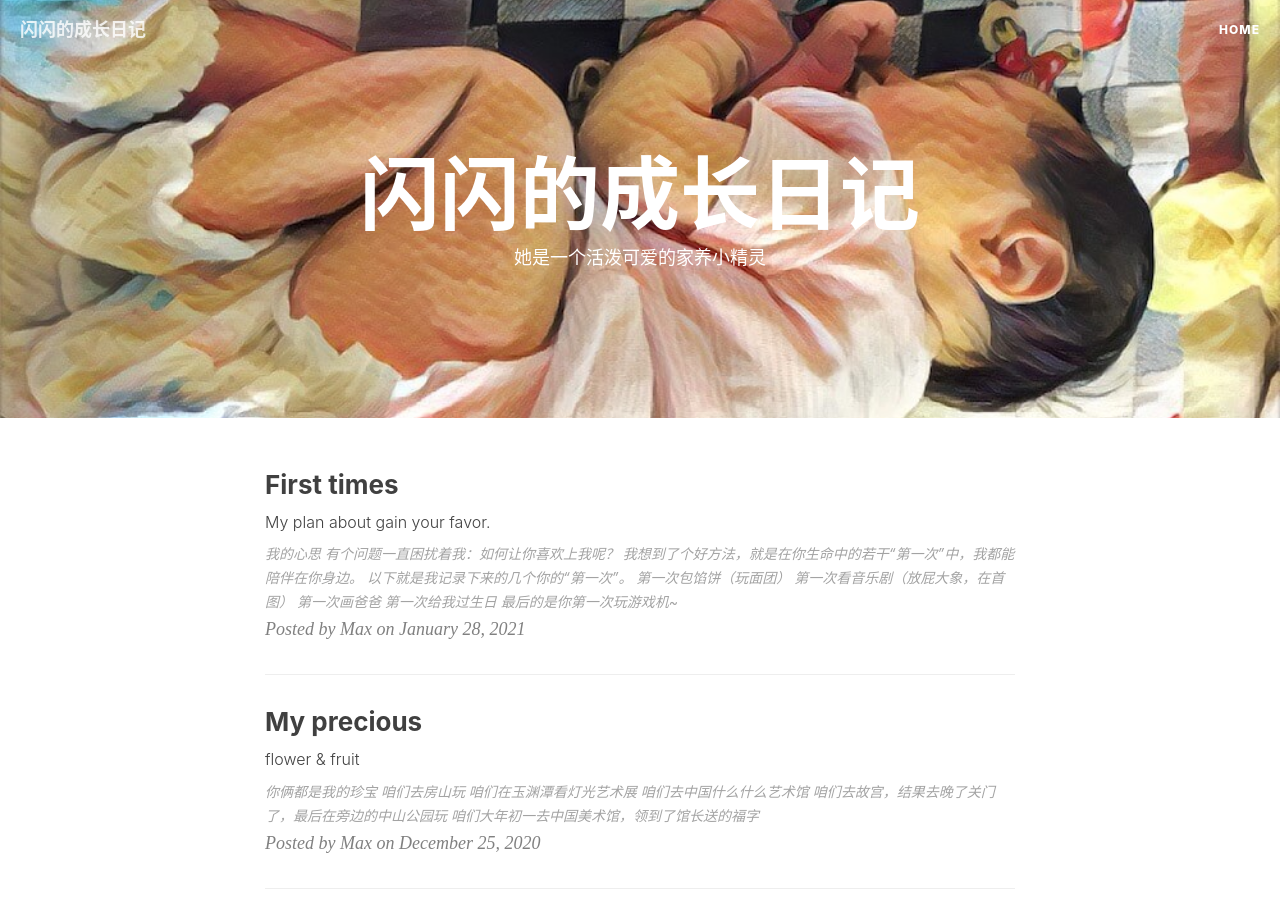
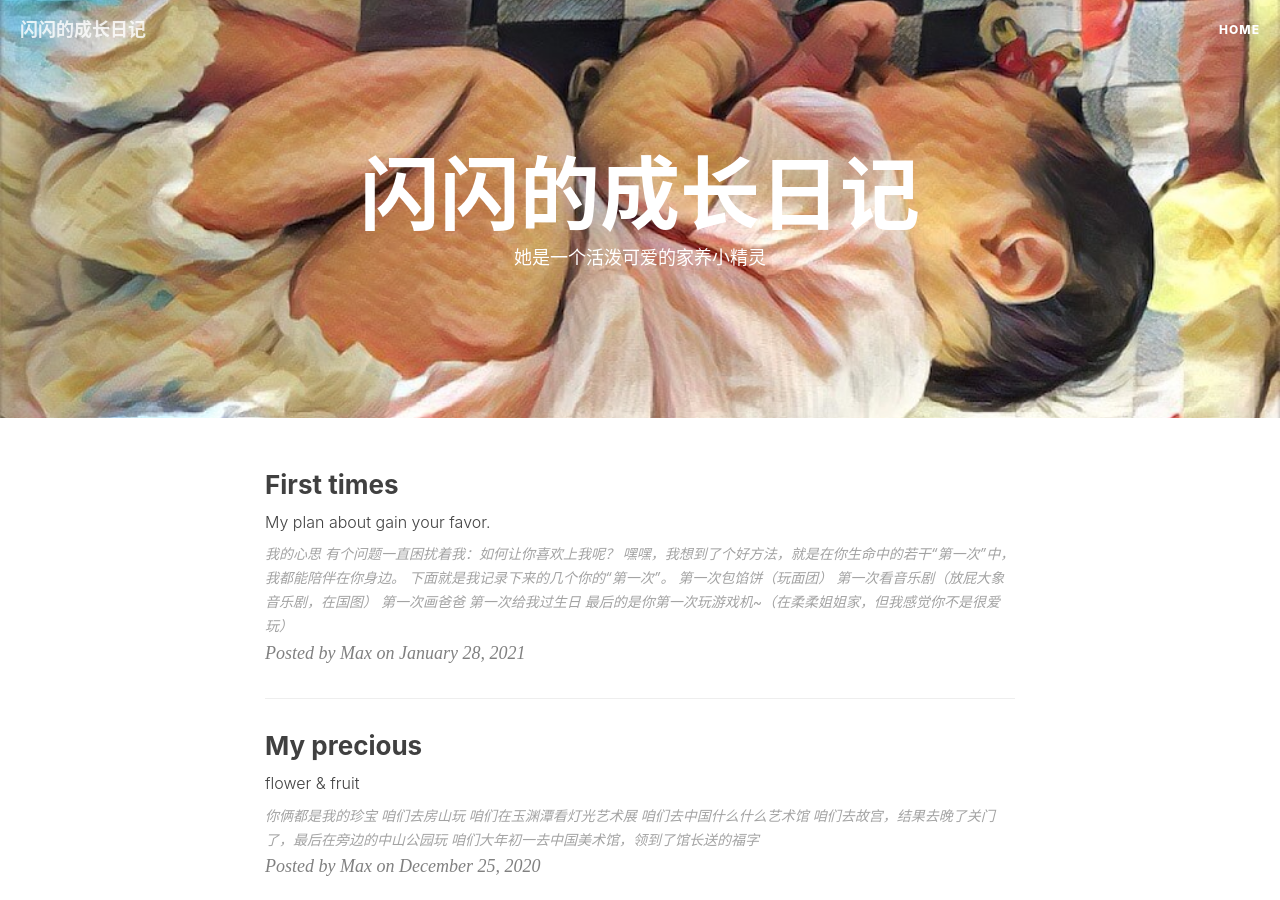
Before and after one commit to CabbageDaddy/cabbagedaddy.github.io, a Jekyll site: the page built from index.html, in a window 1280 px wide and 900 px high. Built offline with Jekyll 4.4.1, drawn with Linux system fonts in a browser that asks for light colours; nearby versions of some CDN libraries; the list of posts is cut into pages by our own code; comment, search, counter and statistics services are not loaded.

Commit message:
222
1121

```diff
--- a/_posts/2021-01-28-First times.markdown
+++ b/_posts/2021-01-28-First times.markdown
@@ -14,15 +14,15 @@ tags:
 
 <h3>我的心思</h3>
 有个问题一直困扰着我：如何让你喜欢上我呢？
-<br>我想到了个好方法，就是在你生命中的若干“第一次”中，我都能陪伴在你身边。
-<br>以下就是我记录下来的几个你的“第一次”。
+<br>嘿嘿，我想到了个好方法，就是在你生命中的若干“第一次”中，我都能陪伴在你身边。
+<br>下面就是我记录下来的几个你的“第一次”。
 
 
 <br>第一次包馅饼（玩面团）
 <br>
 ![img](/img/post-20210128-1.JPG)
 
-<br>第一次看音乐剧（放屁大象，在首图）
+<br>第一次看音乐剧（放屁大象音乐剧，在国图）
 <br>
 ![img](/img/post-20210128-2.JPG)
 
@@ -34,6 +34,6 @@ tags:
 <br>
 ![img](/img/post-20210128-4.JPG)
 
-<br>最后的是你第一次玩游戏机~
+<br>最后的是你第一次玩游戏机~（在柔柔姐姐家，但我感觉你不是很爱玩）
 <br>
 ![gif](/img/post-20210128-5.gif)
```
